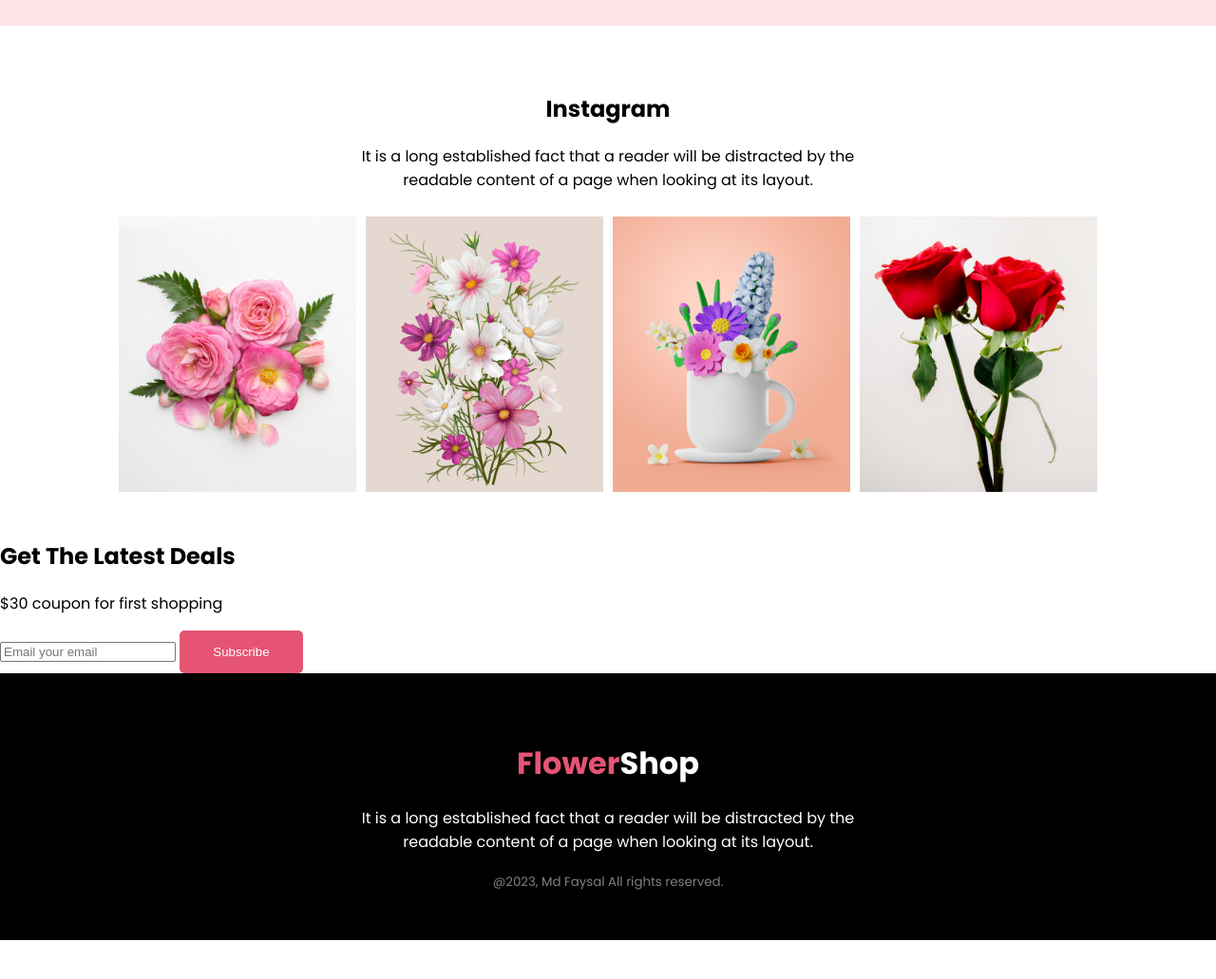
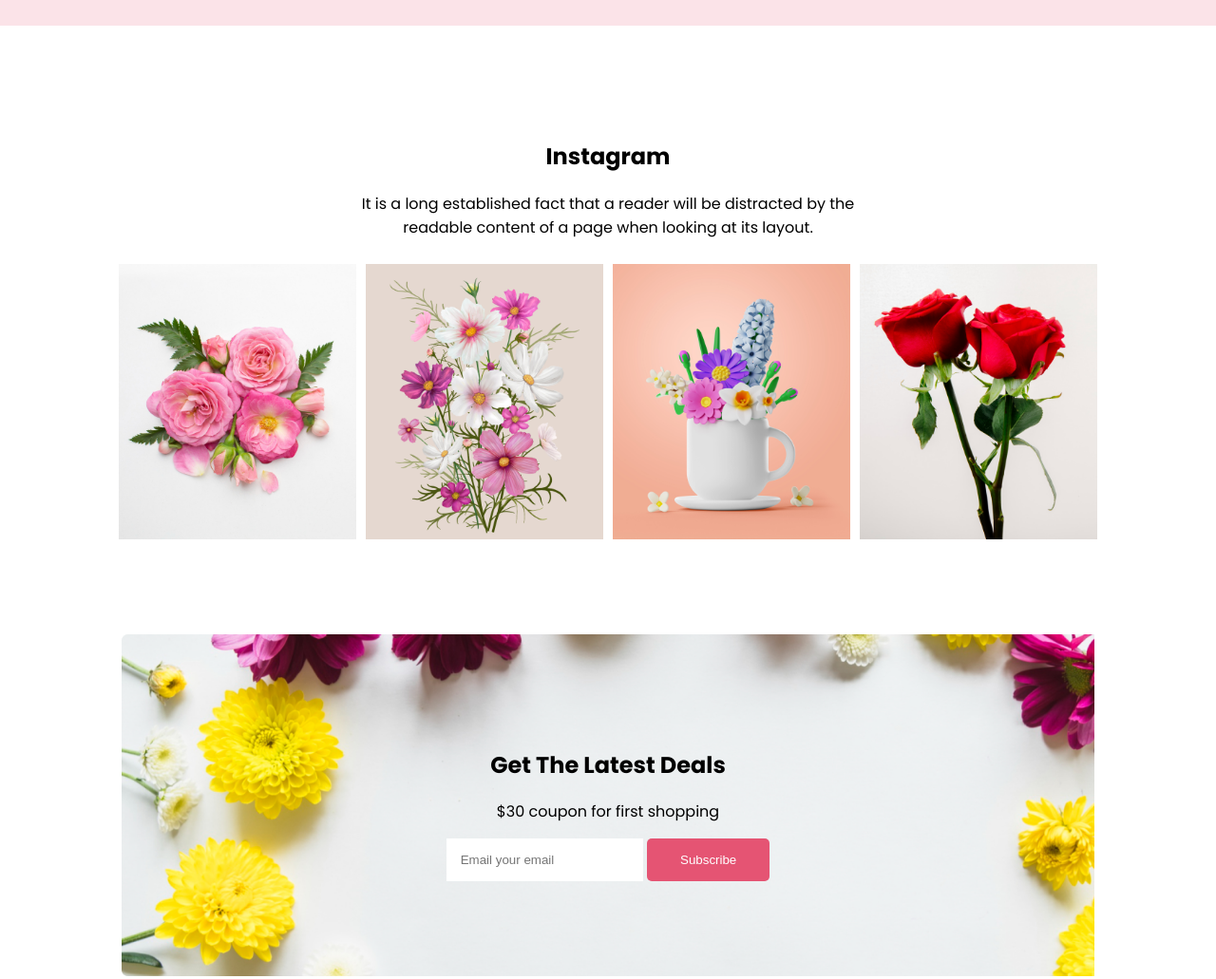
Before and after one commit to 78faysal/flower-shop, a plain HTML site: page index.html in a window 1280 px wide. Shown: the part 1727-2758 px from the top of the page at 95% size. Before the commit the page ends 2717 px from the top, so only its background shows below. Drawn offline with Linux system fonts and the light colour scheme.

Commit message:
leatest deal section added

```diff
--- a/index.html
+++ b/index.html
@@ -94,11 +94,13 @@
 
         <!-- leatest deal section -->
         <section class="leatest-deal">
-            <h1>Get The Latest Deals</h1>
-            <p>$30 coupon for first shopping</p>
             <div>
-                <input type="email" placeholder="Email your email">
-                <button class="button">Subscribe</button>
+                <h1>Get The Latest Deals</h1>
+                <p>$30 coupon for first shopping</p>
+                <div>
+                    <input type="email" placeholder="Email your email">
+                    <button class="button">Subscribe</button>
+                </div>
             </div>
         </section>
     </main>
--- a/style.css
+++ b/style.css
@@ -92,8 +92,7 @@ header>img {
 
 /* hot deal section  */
 .deal-section{
-    margin-top: 50px;
-    margin-bottom: 50px;
+    margin: 100px 0px;
     display: grid;
     grid-template-columns: repeat(2, 1fr);
     align-items: center;
@@ -113,8 +112,7 @@ header>img {
 #instagram-section{
     padding: 0px 100px;
     text-align: center;
-    margin-top: 50px;
-    margin-bottom: 50px;
+    margin: 100px 0px;
 }
 #instagram-section > div{
     display: flex;
@@ -136,6 +134,29 @@ header>img {
 
 
 
+
+/* leatest deal section  */
+.leatest-deal{
+    background-image: url('images/Rectangle\ 9.png');
+    background-size: cover;
+    background-repeat: no-repeat;
+    width: 80%;
+    display: flex;
+    justify-content: center;
+    margin: 100px auto;
+}
+
+.leatest-deal > div{
+    padding: 100px;
+    text-align: center;
+}
+
+.leatest-deal input{
+    padding: 15px;
+    border: none;
+}
+
+
 /* footer section  */
 footer{
     display: flex;
```
